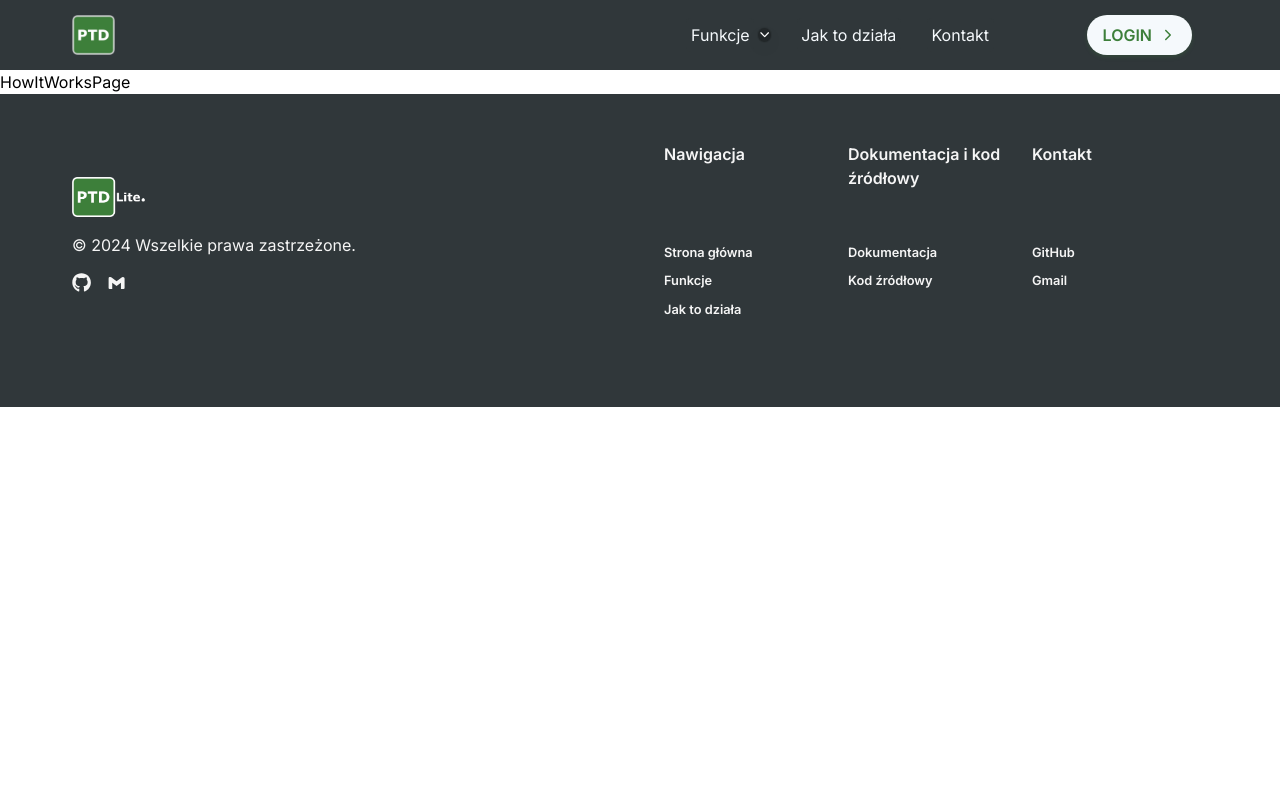
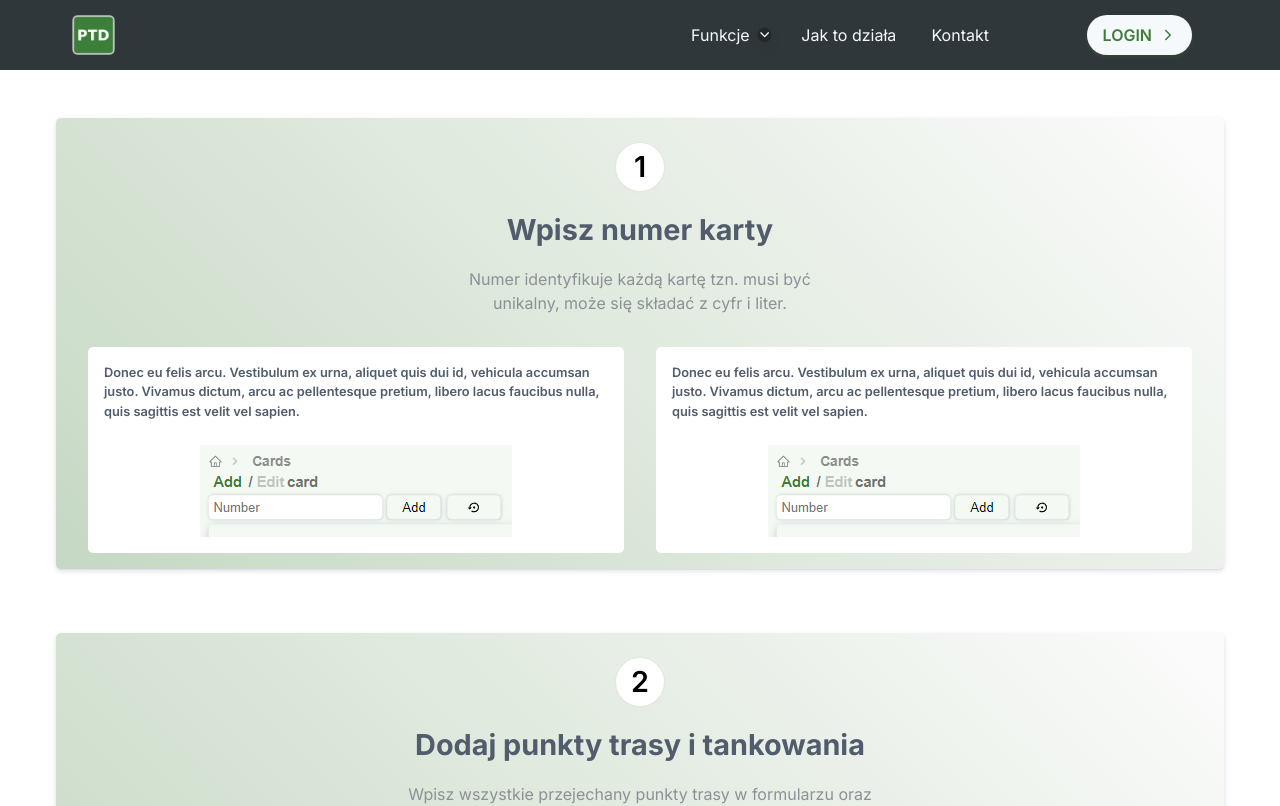
Before and after one commit to mateusz-uran/ptd-lite-website, a React (Vite) app: page /instrukcje in a window 1280 px wide. Shown: the top 806 px of the page. Built offline with nearby package versions, Linux system fonts and the light colour scheme.

Commit message:
style: finished styling howItWorksPage

```diff
--- a/src/components/animations/AnimationWrapper.tsx
+++ b/src/components/animations/AnimationWrapper.tsx
@@ -46,7 +46,7 @@ export const AnimationWrapper = ({
   }, [isInView]);
 
   return (
-    <div ref={ref} className="animation-wrapper">
+    <div ref={ref} className="animation-wrapper" style={{ overflow: "hidden" }}>
       <motion.div
         variants={selectedVariant}
         initial="hidden"
--- a/src/components/features/FeaturesPage.tsx
+++ b/src/components/features/FeaturesPage.tsx
@@ -7,6 +7,7 @@ const FeaturesPage = () => {
   return (
     <section className={style.section}>
       <div className={style.wrapper}>
+        <div className={style.headerWrapper}>
           <motion.h2
             initial={{ opacity: 0, y: 100 }}
             animate={{ opacity: 1, y: 0 }}
@@ -26,10 +27,11 @@ const FeaturesPage = () => {
               które definiują działanie aplikacji.
             </p>
             <p>
-            Każda sekcja posiada rozszerzenie, które wyjaśnia daną funkcję oraz
-            odnośnik do krótkiego filmu poglądowego.
+              Każda sekcja posiada rozszerzenie, które wyjaśnia daną funkcję
+              oraz odnośnik do krótkiego filmu poglądowego.
             </p>
           </motion.div>
+        </div>
         <div className={style.cardsWrapper}>
           {features.map((feat, idx) => {
             const { header, text, moreInfoLink, featureImage } = feat;
--- a/src/components/howitworks/HowItWorksPage.tsx
+++ b/src/components/howitworks/HowItWorksPage.tsx
@@ -1,7 +1,56 @@
-import React from "react";
+import { AnimationWrapper } from "../animations/AnimationWrapper";
+import style from "./howItWorksPage.module.scss";
+import { howItWorkSteps } from "../../content/howItWorksContent";
 
 const HowItWorksPage = () => {
-  return <div>HowItWorksPage</div>;
+  return (
+    <section className={style.section}>
+      <div className={style.wrapper}>
+        <div className={style.content}>
+          {howItWorkSteps.text.map((step, index) => (
+            <div className={style.cardWrapper}>
+              <div className={style.step}>
+                <AnimationWrapper variantType="text" listIndex={1}>
+                  <div className={style.textWrapper}>
+                    <span className={style.number}>{index + 1}</span>
+                    <h3>{step.header}</h3>
+                    <p>{step.desc}</p>
+                  </div>
+                </AnimationWrapper>
+              </div>
+              <div className={style.stepExtensionWrapper}>
+                {step.extension.map((ext, index) => (
+                  <AnimationWrapper variantType="images" listIndex={index}>
+                    <div className={style.stepExtension}>
+                      <p>{ext.expl}</p>
+                      <img src={ext.gif} alt="" />
+                    </div>
+                  </AnimationWrapper>
+                ))}
+              </div>
+            </div>
+          ))}
+
+          <AnimationWrapper variantType="text" listIndex={1}>
+            <div className={style.summary}>
+              <h4>
+                {howItWorkSteps.summary.header}
+                To wszystko, proces tworzenia karty drogowej z PTD Lite jest
+                znacznie szybszy.
+              </h4>
+              {howItWorkSteps.summary.list.map((el, index) => (
+                <ul key={index}>
+                  <li>{el}</li>
+                </ul>
+              ))}
+              <p>{howItWorkSteps.summary.paraf1}</p>
+              <p>{howItWorkSteps.summary.paraf2}</p>
+            </div>
+          </AnimationWrapper>
+        </div>
+      </div>
+    </section>
+  );
 };
 
 export default HowItWorksPage;
--- a/src/components/howitworks/HowItWorksWrapper.tsx
+++ b/src/components/howitworks/HowItWorksWrapper.tsx
@@ -35,6 +35,7 @@ const HowItWorksWrapper = () => {
           </div>
           <div className={style.imgWrapper}>
             {howItWorkSteps.images.map((imgSrc, index) => (
+              /** TODO: create gif instead of images **/
               <AnimationWrapper variantType="images" listIndex={index}>
                 <img src={imgSrc} />
               </AnimationWrapper>
--- /dev/null
+++ b/src/components/howitworks/howItWorksPage.module.scss
@@ -0,0 +1,206 @@
+@use "../../styles/mixin.scss" as mixin;
+@import "../../styles/variables.scss";
+
+.section {
+  min-height: 80vh;
+  display: flex;
+  align-items: center;
+  justify-content: center;
+
+  .wrapper {
+    @include mixin.wrapper();
+
+    height: 100%;
+    width: 100%;
+    .content {
+      height: 100%;
+      width: 100%;
+
+      .cardWrapper {
+        display: flex;
+        flex-direction: column;
+        align-items: center;
+        box-shadow: rgba(50, 50, 105, 0.15) 0px 2px 5px 0px,
+          rgba(0, 0, 0, 0.05) 0px 1px 1px 0px;
+        border-radius: 5px;
+        margin: 2rem 0 4rem 0;
+        position: relative;
+
+        &::after {
+          position: absolute;
+          content: "";
+          background-image: linear-gradient(
+            45deg,
+            hsl(117deg 37% 36%) 0%,
+            hsl(115deg 29% 43%) 11%,
+            hsl(113deg 22% 49%) 22%,
+            hsl(112deg 21% 55%) 33%,
+            hsl(111deg 21% 62%) 44%,
+            hsl(111deg 21% 69%) 56%,
+            hsl(110deg 20% 75%) 67%,
+            hsl(110deg 19% 82%) 78%,
+            hsl(109deg 16% 89%) 89%,
+            hsl(0deg 0% 96%) 100%
+          );
+          width: 100%;
+          height: 100%;
+          z-index: -1;
+          opacity: 0.3;
+          border-radius: 5px;
+          top: 0;
+        }
+
+        .step {
+          display: flex;
+          flex-direction: column;
+          align-items: center;
+          padding: 1rem;
+          text-align: center;
+
+          .textWrapper {
+            display: flex;
+            flex-direction: column;
+            align-items: center;
+
+            .number {
+              display: flex;
+              align-items: center;
+              justify-content: center;
+              height: 50px;
+              width: 50px;
+              padding: 1rem;
+              margin-top: 0.5rem;
+              font-weight: 600;
+              border: 1px solid rgba(0, 0, 0, 0.1);
+              box-shadow: rgba(0, 0, 0, 0.02) 0 1px 3px 0;
+              border-radius: 50%;
+              color: $font-black;
+              font-size: $font-big;
+              background-color: #fff;
+            }
+
+            h3 {
+              font-size: $font-big;
+              color: $font-dark-gray;
+              margin: 1rem 0;
+            }
+
+            p {
+              color: $font-gray;
+              font-size: $font-small;
+            }
+          }
+        }
+
+        .stepExtensionWrapper {
+          padding: 1rem;
+
+          .stepExtension {
+            margin-bottom: 1.5rem;
+            display: flex;
+            flex-direction: column;
+            align-items: center;
+            padding: 1rem;
+            border-radius: 5px;
+            background-color: #fff;
+
+            p {
+              font-size: $font-micro;
+              margin-bottom: 1.5rem;
+              color: $font-dark-gray;
+            }
+          }
+        }
+      }
+
+      .summary {
+        border: 1px solid rgba(0, 0, 0, 0.1);
+        box-shadow: rgba(0, 0, 0, 0.02) 0 1px 3px 0;
+        padding: 1rem;
+        border-radius: 5px;
+        h4 {
+          font-size: $font-medium;
+          color: $font-dark-gray;
+          margin: 0.5rem;
+        }
+
+        ul {
+          @include mixin.list-default();
+          list-style-type: "❯";
+
+          li {
+            font-size: $font-micro;
+            padding: 0.5rem;
+            margin-left: 0.5rem;
+
+            &::marker {
+              color: $primary-color-green;
+              font-size: $font-small;
+            }
+          }
+        }
+
+        p {
+          margin: 1.5rem 0.5rem;
+          font-size: $font-micro;
+          color: $font-gray;
+          font-weight: 600;
+        }
+      }
+    }
+  }
+}
+
+@include mixin.tablet() {
+  .section {
+    .wrapper {
+      .content {
+        .cardWrapper {
+          .step {
+            max-width: 80%;
+
+            h3 {
+              font-size: $font-medium;
+            }
+
+            p {
+              max-width: 60%;
+            }
+          }
+
+          .stepExtensionWrapper {
+            display: flex;
+
+            .stepExtension {
+              margin: 0 1rem;
+
+              p {
+                font-size: $font-micro;
+                font-weight: 600;
+              }
+            }
+          }
+        }
+        .summary {
+          h4 {
+            max-width: 80%;
+          }
+
+          ul {
+            li {
+              font-size: $font-small;
+              &::marker {
+                font-size: $font-small;
+              }
+            }
+          }
+
+          p {
+            font-size: $font-small;
+            max-width: 80%;
+          }
+        }
+      }
+    }
+  }
+}
--- a/src/content/howItWorksContent.ts
+++ b/src/content/howItWorksContent.ts
@@ -9,14 +9,44 @@ export const howItWorkSteps = {
     {
       header: "Wpisz numer karty",
       desc: "Numer identyfikuje każdą kartę tzn. musi być unikalny, może się składać z cyfr i liter.",
+      extension: [
+        {
+          expl: "Donec eu felis arcu. Vestibulum ex urna, aliquet quis dui id, vehicula accumsan justo. Vivamus dictum, arcu ac pellentesque pretium, libero lacus faucibus nulla, quis sagittis est velit vel sapien.",
+          gif: "/images/howitworks/addcard_form.png",
+        },
+        {
+          expl: "Donec eu felis arcu. Vestibulum ex urna, aliquet quis dui id, vehicula accumsan justo. Vivamus dictum, arcu ac pellentesque pretium, libero lacus faucibus nulla, quis sagittis est velit vel sapien.",
+          gif: "/images/howitworks/addcard_form.png",
+        },
+      ],
     },
     {
       header: "Dodaj punkty trasy i tankowania",
       desc: "Wpisz wszystkie przejechany punkty trasy w formularzu oraz wykonanie tankowania pojazdu, aplikacja podsumuje wszystkie dane.",
+      extension: [
+        {
+          expl: "Donec eu felis arcu. Vestibulum ex urna, aliquet quis dui id, vehicula accumsan justo. Vivamus dictum, arcu ac pellentesque pretium, libero lacus faucibus nulla, quis sagittis est velit vel sapien.",
+          gif: "/images/howitworks/addcard_form.png",
+        },
+        {
+          expl: "Donec eu felis arcu. Vestibulum ex urna, aliquet quis dui id, vehicula accumsan justo. Vivamus dictum, arcu ac pellentesque pretium, libero lacus faucibus nulla, quis sagittis est velit vel sapien.",
+          gif: "/images/howitworks/addcard_form.png",
+        },
+      ],
     },
     {
       header: "Generuj plik PDF",
       desc: "Karta drogowa w formie pliku PDF z wszystkimi informacjami, które dodałeś. Dodatkowo zawiera dane pojazdu czy dane z tachografu",
+      extension: [
+        {
+          expl: "Donec eu felis arcu. Vestibulum ex urna, aliquet quis dui id, vehicula accumsan justo. Vivamus dictum, arcu ac pellentesque pretium, libero lacus faucibus nulla, quis sagittis est velit vel sapien.",
+          gif: "/images/howitworks/addcard_form.png",
+        },
+        {
+          expl: "Donec eu felis arcu. Vestibulum ex urna, aliquet quis dui id, vehicula accumsan justo. Vivamus dictum, arcu ac pellentesque pretium, libero lacus faucibus nulla, quis sagittis est velit vel sapien.",
+          gif: "/images/howitworks/addcard_form.png",
+        },
+      ],
     },
   ],
   images: [
@@ -24,6 +54,21 @@ export const howItWorkSteps = {
     "/images/howitworks/addcard_form.png",
     "/images/howitworks/addcard_form.png",
   ],
+
+  summary: {
+    header:
+      "To wszystko, proces tworzenia karty drogowej z PTD Lite jest znacznie szybszy.",
+    list: [
+      "możliwość przenoszenia powtarzalnych informacji",
+      "automatyczne obliczanie przebiegu czy sumowanie zatankowanego paliwa",
+      "przypisane dane kierowcy takie jak nazwisko, dane o pojeździe",
+      "wpisywanie danych o spalaniu silnika",
+    ],
+    paraf1:
+      "Wszystkie te informacje w jednym miejscu co znacznie przyspiesza i automatyzuje cały proces.",
+    paraf2:
+      "Dodatkowo statystyki z przejechanych tras czy archiwizowanie starych kart drogowych pozwalający na szybki dostęp czy edycję, wszystko to aby usprawnić pracę kierowcy zawodowego.",
+  },
 };
 
 export const smallSteps = [
--- a/src/styles/global.scss
+++ b/src/styles/global.scss
@@ -34,7 +34,3 @@ body {
   letter-spacing: 1px;
   border: 1px solid #d5d9d9;
 }
-
-.animation-wrapper {
-  overflow: "hidden";
-}
```
Also changed, not shown: src/components/features/features.module.scss (+29 -0 lines). Lines whose indentation alone changed are shown as unchanged.
